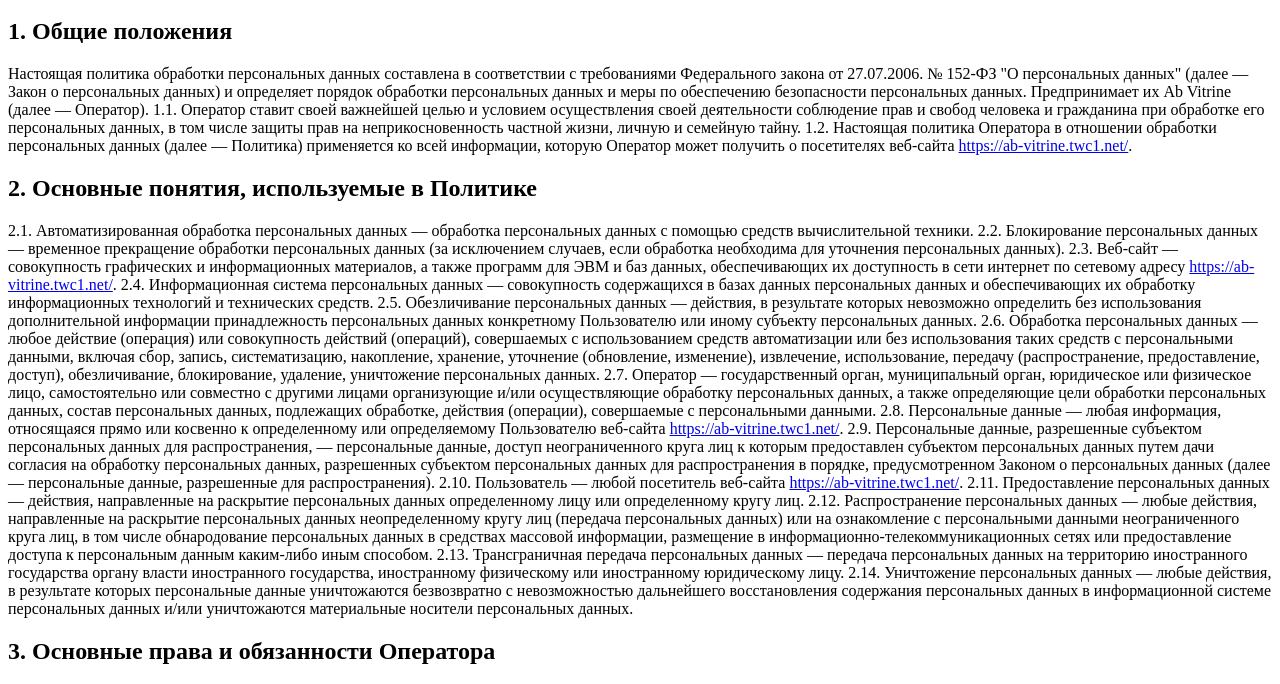
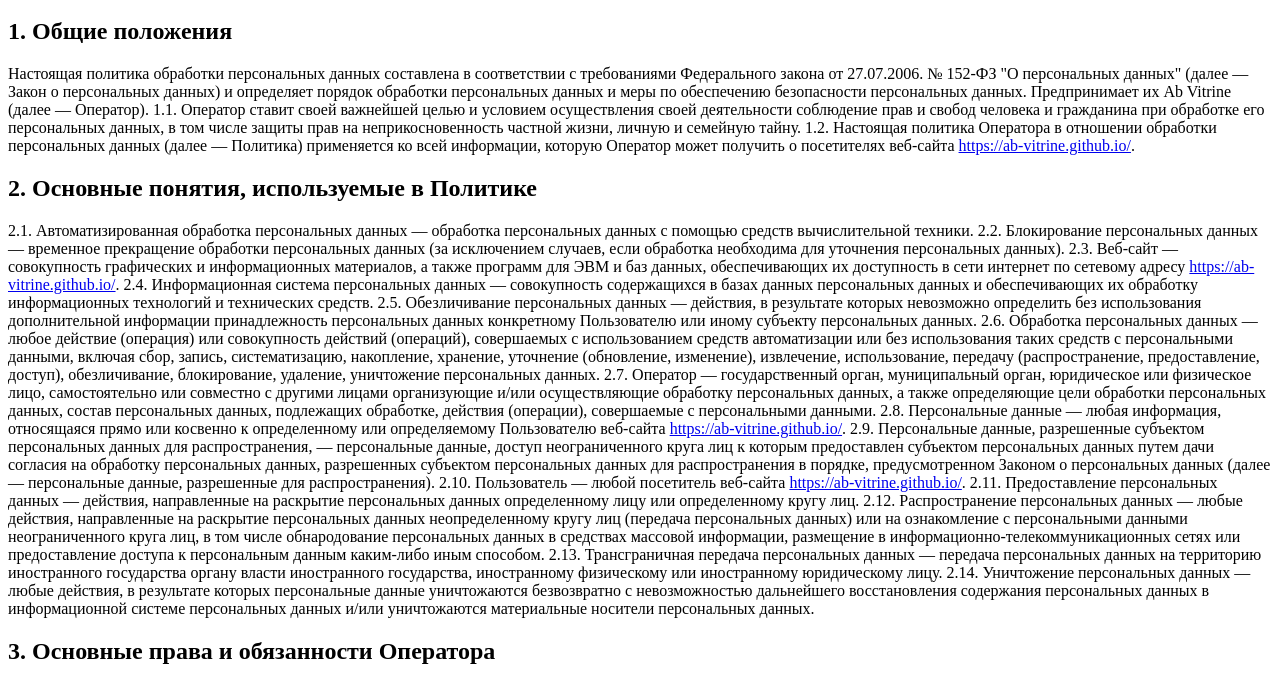
Before and after one commit to ab-vitrine/privacy, a plain HTML site: page index.html in a window 1280 px wide. Shown: the part 48-732 px from the top of the page. Drawn offline with Linux system fonts and the light colour scheme.

Commit message:
Изменить url-адрес политики конфиденциальности

```diff
--- a/index.html
+++ b/index.html
@@ -10,18 +10,18 @@
 <h2>1. Общие положения</h2>
 Настоящая политика обработки персональных данных составлена в соответствии с требованиями Федерального закона от 27.07.2006. № 152-ФЗ "О персональных данных" (далее — Закон о персональных данных) и определяет порядок обработки персональных данных и меры по обеспечению безопасности персональных данных. Предпринимает их Ab Vitrine (далее — Оператор).
 1.1. Оператор ставит своей важнейшей целью и условием осуществления своей деятельности соблюдение прав и свобод человека и гражданина при обработке его персональных данных, в том числе защиты прав на неприкосновенность частной жизни, личную и семейную тайну.
-1.2. Настоящая политика Оператора в отношении обработки персональных данных (далее — Политика) применяется ко всей информации, которую Оператор может получить о посетителях веб-сайта <a href="https://ab-vitrine.twc1.net/">https://ab-vitrine.twc1.net/</a>.
+1.2. Настоящая политика Оператора в отношении обработки персональных данных (далее — Политика) применяется ко всей информации, которую Оператор может получить о посетителях веб-сайта <a href="https://ab-vitrine.github.io/">https://ab-vitrine.github.io/</a>.
 <h2>2. Основные понятия, используемые в Политике</h2>
 2.1. Автоматизированная обработка персональных данных — обработка персональных данных с помощью средств вычислительной техники.
 2.2. Блокирование персональных данных — временное прекращение обработки персональных данных (за исключением случаев, если обработка необходима для уточнения персональных данных).
-2.3. Веб-сайт — совокупность графических и информационных материалов, а также программ для ЭВМ и баз данных, обеспечивающих их доступность в сети интернет по сетевому адресу <a href="https://ab-vitrine.twc1.net/">https://ab-vitrine.twc1.net/</a>.
+2.3. Веб-сайт — совокупность графических и информационных материалов, а также программ для ЭВМ и баз данных, обеспечивающих их доступность в сети интернет по сетевому адресу <a href="https://ab-vitrine.github.io/">https://ab-vitrine.github.io/</a>.
 2.4. Информационная система персональных данных — совокупность содержащихся в базах данных персональных данных и обеспечивающих их обработку информационных технологий и технических средств.
 2.5. Обезличивание персональных данных — действия, в результате которых невозможно определить без использования дополнительной информации принадлежность персональных данных конкретному Пользователю или иному субъекту персональных данных.
 2.6. Обработка персональных данных — любое действие (операция) или совокупность действий (операций), совершаемых с использованием средств автоматизации или без использования таких средств с персональными данными, включая сбор, запись, систематизацию, накопление, хранение, уточнение (обновление, изменение), извлечение, использование, передачу (распространение, предоставление, доступ), обезличивание, блокирование, удаление, уничтожение персональных данных.
 2.7. Оператор — государственный орган, муниципальный орган, юридическое или физическое лицо, самостоятельно или совместно с другими лицами организующие и/или осуществляющие обработку персональных данных, а также определяющие цели обработки персональных данных, состав персональных данных, подлежащих обработке, действия (операции), совершаемые с персональными данными.
-2.8. Персональные данные — любая информация, относящаяся прямо или косвенно к определенному или определяемому Пользователю веб-сайта <a href="https://ab-vitrine.twc1.net/">https://ab-vitrine.twc1.net/</a>.
+2.8. Персональные данные — любая информация, относящаяся прямо или косвенно к определенному или определяемому Пользователю веб-сайта <a href="https://ab-vitrine.github.io/">https://ab-vitrine.github.io/</a>.
 2.9. Персональные данные, разрешенные субъектом персональных данных для распространения, — персональные данные, доступ неограниченного круга лиц к которым предоставлен субъектом персональных данных путем дачи согласия на обработку персональных данных, разрешенных субъектом персональных данных для распространения в порядке, предусмотренном Законом о персональных данных (далее — персональные данные, разрешенные для распространения).
-2.10. Пользователь — любой посетитель веб-сайта <a href="https://ab-vitrine.twc1.net/">https://ab-vitrine.twc1.net/</a>.
+2.10. Пользователь — любой посетитель веб-сайта <a href="https://ab-vitrine.github.io/">https://ab-vitrine.github.io/</a>.
 2.11. Предоставление персональных данных — действия, направленные на раскрытие персональных данных определенному лицу или определенному кругу лиц.
 2.12. Распространение персональных данных — любые действия, направленные на раскрытие персональных данных неопределенному кругу лиц (передача персональных данных) или на ознакомление с персональными данными неограниченного круга лиц, в том числе обнародование персональных данных в средствах массовой информации, размещение в информационно-телекоммуникационных сетях или предоставление доступа к персональным данным каким-либо иным способом.
 2.13. Трансграничная передача персональных данных — передача персональных данных на территорию иностранного государства органу власти иностранного государства, иностранному физическому или иностранному юридическому лицу.
@@ -92,6 +92,6 @@
 <h2>11. Заключительные положения</h2>
 11.1. Пользователь может получить любые разъяснения по интересующим вопросам, касающимся обработки его персональных данных, обратившись к Оператору с помощью электронной почты support@ab.vitrine.app.
 11.2. В данном документе будут отражены любые изменения политики обработки персональных данных Оператором. Политика действует бессрочно до замены ее новой версией.
-11.3. Актуальная версия Политики в свободном доступе расположена в сети Интернет по адресу <a href="https://ab-vitrine.twc1.net/privacy.html">https://ab-vitrine.twc1.net/privacy.html</a>.
+11.3. Актуальная версия Политики в свободном доступе расположена в сети Интернет по адресу <a href="https://ab-vitrine.github.io/privacy/">https://ab-vitrine.github.io/privacy/</a>.
 </body>
 </html>
```
